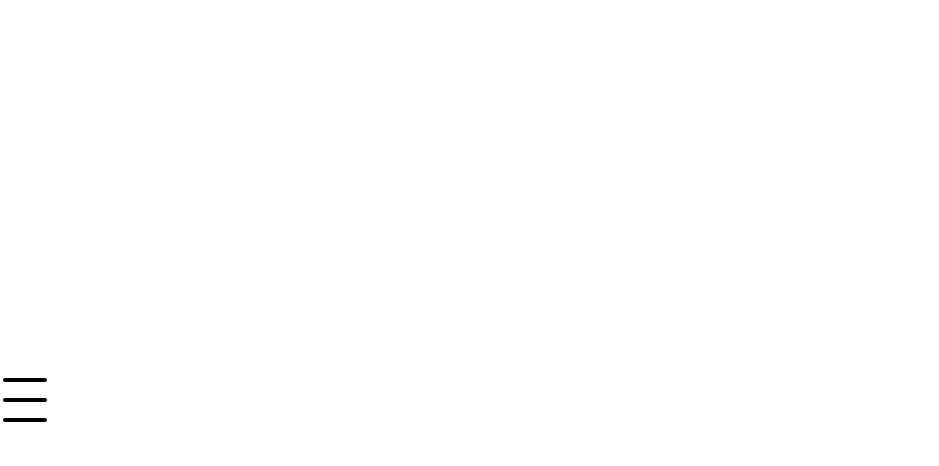
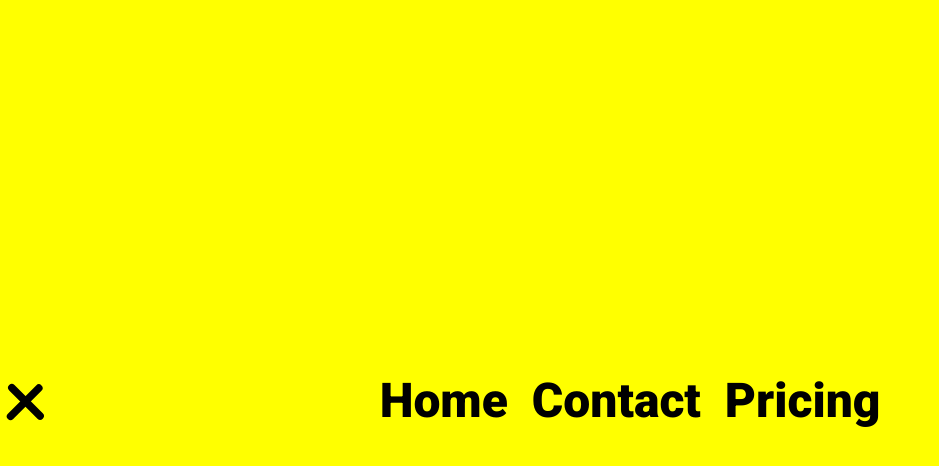
Before and after one commit to bbq-sauce/Web-Dev-projects, a plain HTML site: page Menu Screen/index.html in a window 1280 px wide. Both pictures are taken after a click on the button 25 px from the left and 400 px from the top of the page. Shown: the whole page, without its empty margins (0-939 px from the left). Drawn offline with Linux system fonts and the light colour scheme.

Commit message:
javascript done

```diff
--- a/Menu Screen/index.html
+++ b/Menu Screen/index.html
@@ -11,18 +11,18 @@
 
 
     <button>
-    <svg width="100%" height="100%" viewBox="0 0 50 50" version="1.1" xmlns="http://www.w3.org/2000/svg" xmlns:xlink="http://www.w3.org/1999/xlink" xml:space="preserve" xmlns:serif="http://www.serif.com/" style="fill-rule:evenodd;clip-rule:evenodd;stroke-linecap:round;stroke-linejoin:round;stroke-miterlimit:1.5;">
+        <svg width="100%" height="100%" viewBox="0 0 50 50"
+        style="fill-rule:evenodd;clip-rule:evenodd;stroke-linecap:round;stroke-linejoin:round;stroke-miterlimit:1.5;">
         <g id="Artboard1" transform="matrix(0.5,0,0,0.5,0,0)">
-            <rect x="0" y="0" width="100" height="100" style="fill:none;"/>
-            <path d="M10,10L90,10" style="fill:none;stroke:black;stroke-width:8px;"/>
+            <path class="top" d="M10,10L90,10" />
             <g transform="matrix(1,0,0,1,1.33227e-15,40)">
-                <path d="M10,10L90,10" style="fill:none;stroke:black;stroke-width:8px;"/>
+                <path class="middle" d="M10,10L90,10" />
             </g>
             <g transform="matrix(1,0,0,1,1.33227e-15,80)">
-                <path d="M10,10L90,10" style="fill:none;stroke:black;stroke-width:8px;"/>
+                <path class="bottom" d="M10,10L90,10" />
             </g>
         </g>
-    </svg>
+        </svg>
     </button>
 
     <main>
--- a/Menu Screen/index.js
+++ b/Menu Screen/index.js
@@ -0,0 +1,24 @@
+const menu = document.querySelector('button');
+const navigation = document.querySelector('nav');
+const sections = document.querySelectorAll('main section');
+
+menu.addEventListener('click', ()=>{
+    navigation.classList.toggle('nav-active');
+    sections.forEach((i)=>{
+
+        i.style.display = 'block';
+        i.classList.toggle('rotate-active');
+        i.classList.toggle('closed');
+    })
+})
+
+const strokeTop =document.querySelector('.top');
+const strokeMiddle =document.querySelector('.middle');
+const strokeBottom =document.querySelector('.bottom');
+
+menu.addEventListener('click',function(){
+    strokeTop.classList.toggle('top-active');
+    strokeMiddle.classList.toggle('middle-active');
+    strokeBottom.classList.toggle('bottom-active');
+
+})
```
